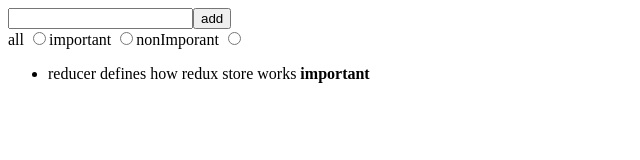
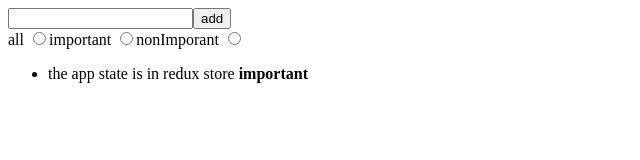
Before and after one commit to rkoverola/sandbox-part6, a React (Create React App) app in the folder sandbox/: page / in a window 1280 px wide. Shown: the top 160 px of the page, without its empty margins (0-640 px from the left). Built offline with nearby package versions, Linux system fonts and the light colour scheme; data requests are answered from the project's data file.

Commit message:
Add progress until 6.13

```diff
--- /dev/null
+++ b/sandbox/db.json
@@ -0,0 +1,29 @@
+{
+  "notes": [
+    {
+      "content": "the app state is in redux store",
+      "important": true,
+      "id": 1
+    },
+    {
+      "content": "state changes are made with actions",
+      "important": false,
+      "id": 2
+    },
+    {
+      "content": "Maidenless behavior",
+      "important": false,
+      "id": 3
+    },
+    {
+      "content": "touching grass",
+      "important": false,
+      "id": 4
+    },
+    {
+      "content": "hello",
+      "important": false,
+      "id": 5
+    }
+  ]
+}
--- a/sandbox/src/App.js
+++ b/sandbox/src/App.js
@@ -1,8 +1,20 @@
+import { useEffect } from 'react'
+
 import NewNote from './components/NewNote'
 import Notes from './components/Notes'
 import VisibilityFilter from './components/VisibilityFilter'
+import noteService from './services/notes'
+import { setNotes } from './reducers/noteReducer'
+import { useDispatch } from 'react-redux'
 
 const App = () => {
+
+  const dispatch = useDispatch()
+  useEffect(() => {
+    noteService
+      .getAll()
+      .then(notes => dispatch(setNotes(notes)))
+  }, [dispatch])
 
   return (
     <div>
--- a/sandbox/src/components/NewNote.js
+++ b/sandbox/src/components/NewNote.js
@@ -1,13 +1,17 @@
 import { useSelector, useDispatch } from 'react-redux'
 import { createNote, toggleImportanceOf } from '../reducers/noteReducer'
+import noteService from '../services/notes'
 
 const NewNote = (props) => {
+
   const dispatch = useDispatch()
-  const addNote = (event) => {
+
+  const addNote = async (event) => {
     event.preventDefault()
     const content = event.target.note.value
     event.target.note.value = ''
-    dispatch(createNote(content))
+    const newNote = await noteService.createNew(content)
+    dispatch(createNote(newNote))
   }
 
   return (
--- a/sandbox/src/index.js
+++ b/sandbox/src/index.js
@@ -5,7 +5,8 @@
 
 import { configureStore } from '@reduxjs/toolkit'
 import { Provider } from 'react-redux'
-import noteReducer from './reducers/noteReducer'
+import noteReducer, { setNotes } from './reducers/noteReducer'
+import noteService from './services/notes'
 import filterReducer from './reducers/filterReducer'
 
 import { createNote } from './reducers/noteReducer'
@@ -27,6 +28,5 @@
 ReactDOM.createRoot(document.getElementById('root')).render(
   <Provider store={store}>
     <App />
-  </Provider>,
-  document.getElementById('root')
+  </Provider>
 )
--- a/sandbox/src/reducers/noteReducer.js
+++ b/sandbox/src/reducers/noteReducer.js
@@ -1,32 +1,14 @@
 import { createSlice } from '@reduxjs/toolkit'
-
-const initialState = [
-  {
-    content: 'reducer defines how redux store works',
-    important: true,
-    id: 1,
-  },
-  {
-    content: 'state of store can contain any data',
-    important: false,
-    id: 2,
-  },
-]
 
 const generateId = () =>
   Number((Math.random() * 1000000).toFixed(0))
 
 const noteSlice = createSlice({
   name: 'notes',
-  initialState,
+  initialState: [],
   reducers: {
     createNote(state, action) {
-      const content = action.payload
-      state.push({
-        content,
-        important: false,
-        id: generateId(),
-      })
+      state.push(action.payload)
     },
     toggleImportanceOf(state, action) {
       const id = action.payload
@@ -38,9 +20,15 @@
       return state.map(note =>
         note.id !== id ? note : changedNote
       )
+    },
+    appendNote(state, action) {
+      state.push(action.payload)
+    },
+    setNotes(state, action) {
+      return action.payload
     }
   },
 })
 
-export const { createNote, toggleImportanceOf } = noteSlice.actions
+export const { createNote, toggleImportanceOf, appendNote, setNotes } = noteSlice.actions
 export default noteSlice.reducer
--- /dev/null
+++ b/sandbox/src/services/notes.js
@@ -0,0 +1,17 @@
+import axios from 'axios'
+
+const baseUrl = 'http://localhost:3001/notes'
+
+const getAll = async () => {
+  const response = await axios.get(baseUrl)
+  return response.data
+}
+
+const createNew = async (content) => {
+  const object = { content, important: false }
+  const response = await axios.post(baseUrl, object)
+  return response.data
+}
+
+const noteService = { getAll, createNew }
+export default noteService
```
Also changed, not shown: sandbox/package.json (+5 -2 lines), 1 other file (tests, documents, lock files or other folders).
